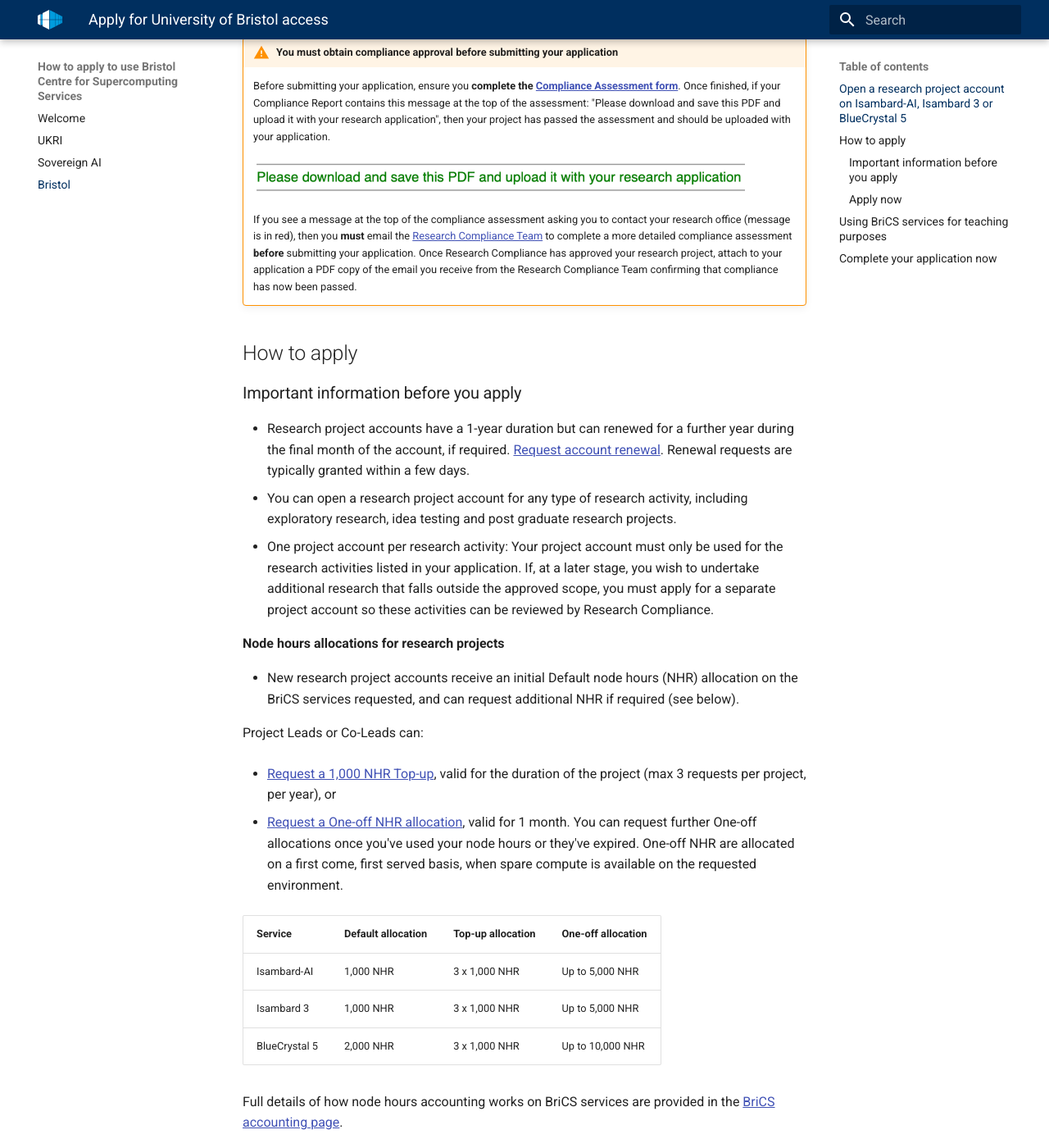
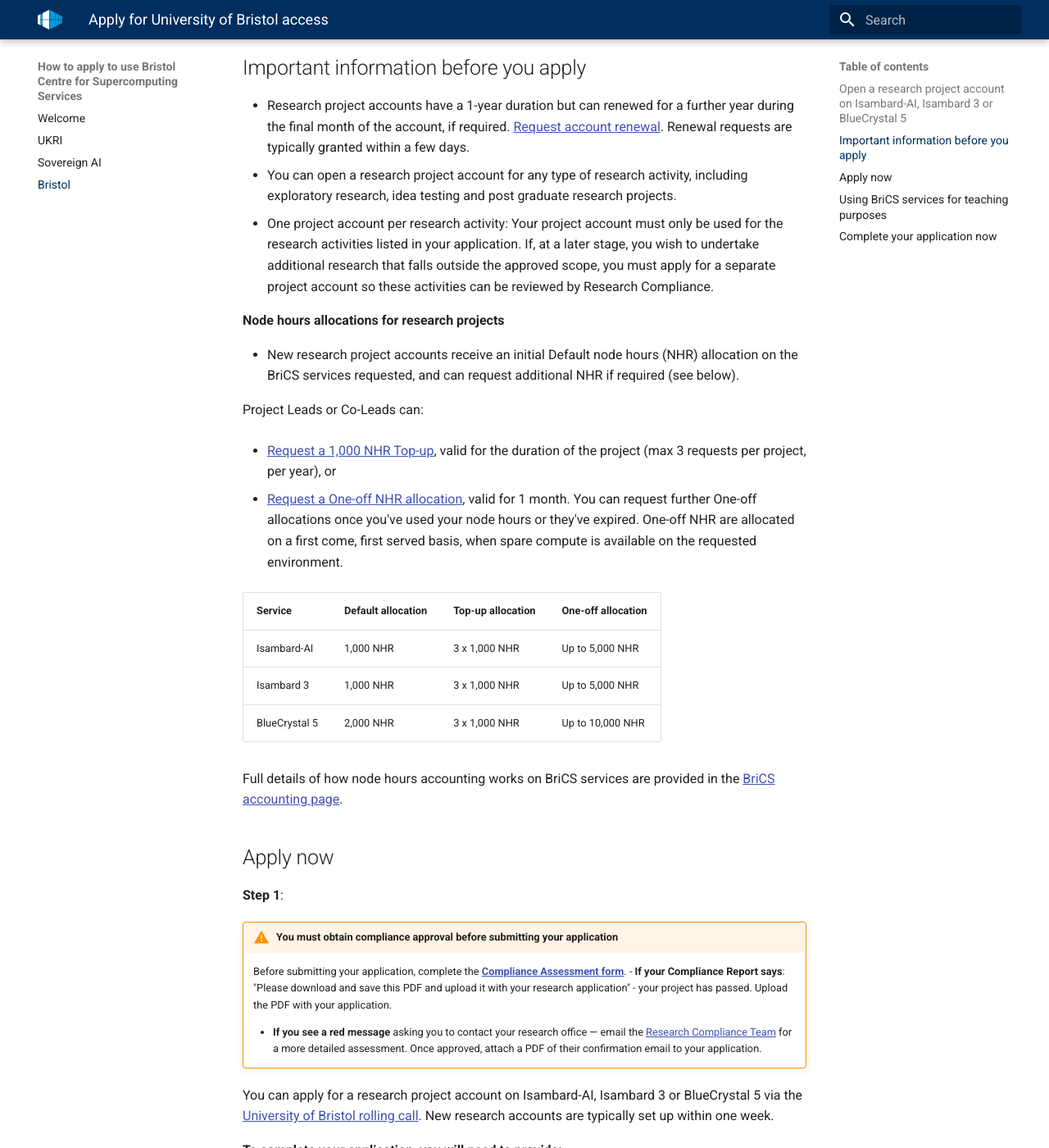
Before and after one commit to isambard-sc/apply.isambard.ac.uk, an MkDocs documentation site: the page built from docs/bristol/index.md, in a window 1280 px wide and 1400 px high, scrolled down 655 px. Shown: the whole window at 82% size. Built offline with MkDocs 1.6.1 and Material for MkDocs 9.7.7, drawn with Linux system fonts in a browser that asks for light colours.

Commit message:
Update index.md

```diff
--- a/docs/bristol/index.md
+++ b/docs/bristol/index.md
@@ -21,16 +21,7 @@
 
 **BlueCrystal 5**: The environment is open to a small number of Schools. You can apply for an account if your School has access and you meet the general PL eligibility criteria.
 
-!!! warning "You must obtain compliance approval before submitting your application"
-    Before submitting your application, ensure you **complete the [Compliance Assessment form][compliance-assessment]**. Once finished, if your Compliance Report contains this message at the top of the assessment: "Please download and save this PDF and upload it with your research application", then your project has passed the assessment and should be uploaded with your application.
-
-    ![Screenshot of completed compliance assessment form](images/compliance_passed.png){ style="width:100%;max-width:600px;height:auto"}
-
-    If you see a message at the top of the compliance assessment asking you to contact your research office (message is in red), then you **must** email the [Research Compliance Team][contact-drei] to complete a more detailed compliance assessment **before** submitting your application. Once Research Compliance has approved your research project, attach to your application a PDF copy of the email you receive from the Research Compliance Team confirming that compliance has now been passed.
-
-## How to apply
-
-### Important information before you apply
+## Important information before you apply
 
 - Research project accounts have a 1-year duration but can renewed for a further year during the final month of the account, if required. [Request account renewal](https://forms.cloud.microsoft/e/Wp5SgwLpQx). Renewal requests are typically granted within a few days.
 - You can open a research project account for any type of research activity, including exploratory research, idea testing and post graduate research projects.
@@ -56,7 +47,15 @@
 
 Full details of how node hours accounting works on BriCS services are provided in the [BriCS accounting page][brics-accounting].
 
-### Apply now
+## Apply now
+**Step 1**:
+
+!!! warning "You must obtain compliance approval before submitting your application"
+    Before submitting your application, complete the **[Compliance Assessment form][compliance-assessment]**.
+    - **If your Compliance Report says**: "Please download and save this PDF and upload it with your research application" - your project has passed. Upload the PDF with your application.
+
+    - **If you see a red message** asking you to contact your research office — email the [Research Compliance Team][contact-drei] for a more detailed assessment. Once approved, attach a PDF of their confirmation email to your application.
+
 You can apply for a research project account on Isambard-AI, Isambard 3 or BlueCrystal 5 via the [University of Bristol rolling call][uob-rolling-call]. New research accounts are typically set up within one week.
 
 **To complete your application, you will need to provide:**
```
